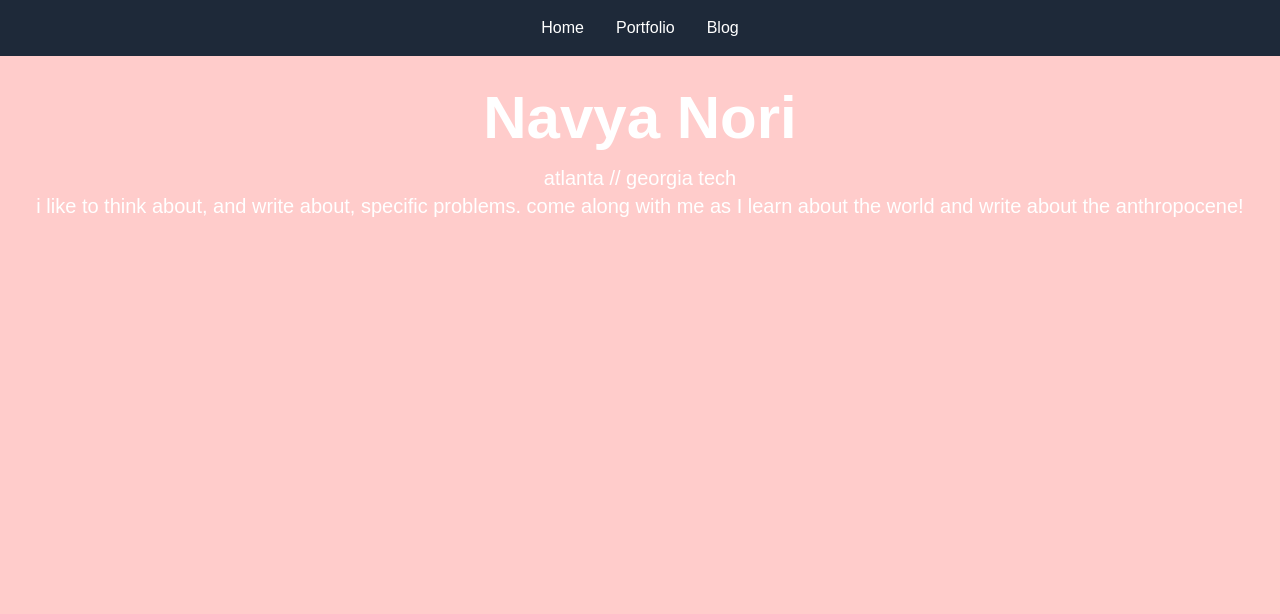
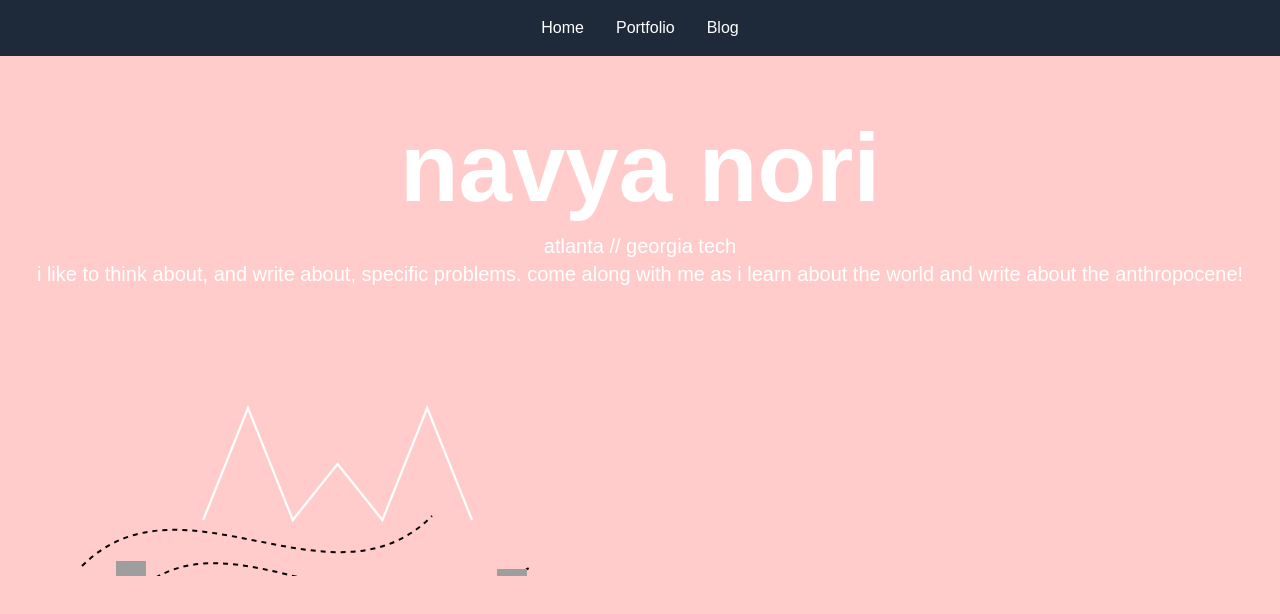
Before and after one commit to navyan6/personal-site, a Next.js app: page / in a window 1280 px wide. Shown: the top 614 px of the page. Built offline with nearby package versions, Linux system fonts and the light colour scheme; grey boxes are pictures that could not be loaded.

Commit message:
testing animation

```diff
--- a/app/globals.css
+++ b/app/globals.css
@@ -24,3 +24,54 @@
   color: var(--foreground);
   font-family: Arial, Helvetica, sans-serif;
 }
+
+@keyframes draw {
+  to {
+    stroke-dashoffset: 0;
+  }
+}
+
+.animate-draw path {
+  stroke-dasharray: 1000;
+  stroke-dashoffset: 1000;
+  animation: draw 3s linear forwards;
+}
+
+@keyframes fly1 {
+  0% {
+    transform: translate(50px, 150px);
+  }
+  100% {
+    transform: translate(400px, 100px);
+  }
+}
+
+@keyframes fly2 {
+  0% {
+    transform: translate(100px, 180px);
+  }
+  100% {
+    transform: translate(500px, 150px);
+  }
+}
+
+@keyframes fly3 {
+  0% {
+    transform: translate(150px, 200px);
+  }
+  100% {
+    transform: translate(600px, 200px);
+  }
+}
+
+.animate-fly1 {
+  animation: fly1 5s linear infinite;
+}
+
+.animate-fly2 {
+  animation: fly2 6s linear infinite;
+}
+
+.animate-fly3 {
+  animation: fly3 7s linear infinite;
+}
--- a/app/page.tsx
+++ b/app/page.tsx
@@ -2,12 +2,78 @@
 
 export default function Home() {
   return (
-    <div className="text-center">
-      <h1 className="text-6xl font-bold text-white">Navya Nori</h1>
+    <div className="text-center relative">
+      <h1 className="text-8xl font-extrabold text-white mt-8">navya nori</h1>
       <p className="text-xl text-white mt-4">
         atlanta // georgia tech <br />
-        i like to think about, and write about, specific problems.  come along with me as I learn about the world and write about the anthropocene!
+        i like to think about, and write about, specific problems. come along with
+        me as i learn about the world and write about the anthropocene!
       </p>
+      <div className="mt-16">
+        <svg
+          className="w-full max-w-4xl mx-auto animate-draw"
+          xmlns="http://www.w3.org/2000/svg"
+          viewBox="0 0 800 200"
+          fill="none"
+          stroke="white"
+          strokeWidth="2"
+        >
+          {/* Replace this path with an actual Atlanta skyline SVG path */}
+          <path
+            d="M10 150 L50 50 L90 150 L130 100 L170 150 L210 50 L250 150"
+            strokeDasharray="1000"
+            strokeDashoffset="1000"
+          />
+        </svg>
+      </div>
+
+      {/* Yellow Jackets Animation */}
+      <div className="absolute bottom-0 left-0 w-full h-40 overflow-hidden">
+        <svg className="absolute w-full h-full">
+          {/* Path 1 */}
+          <path
+            d="M50,150 C150,50 300,200 400,100"
+            stroke="black"
+            strokeWidth="2"
+            strokeDasharray="5,5"
+            fill="none"
+          />
+          <image
+            href="/yellow-jacket.svg"
+            width="30"
+            height="30"
+            className="animate-fly1"
+          />
+          {/* Path 2 */}
+          <path
+            d="M100,180 C200,80 350,250 500,150"
+            stroke="black"
+            strokeWidth="2"
+            strokeDasharray="5,5"
+            fill="none"
+          />
+          <image
+            href="/yellow-jacket.svg"
+            width="30"
+            height="30"
+            className="animate-fly2"
+          />
+          {/* Path 3 */}
+          <path
+            d="M150,200 C250,100 400,300 600,200"
+            stroke="black"
+            strokeWidth="2"
+            strokeDasharray="5,5"
+            fill="none"
+          />
+          <image
+            href="/yellow-jacket.svg"
+            width="30"
+            height="30"
+            className="animate-fly3"
+          />
+        </svg>
+      </div>
     </div>
   );
 }
--- a/app/portfolio/page.tsx
+++ b/app/portfolio/page.tsx
@@ -1,10 +1,15 @@
 export default function Portfolio() {
   return (
     <div className="text-center">
-      <h1 className="text-4xl font-bold text-white">My Projects</h1>
+      <h1 className="text-4xl font-bold text-white">project archive</h1>
       <p className="text-lg text-white mt-4">
         currently interested in machine learning for materials science and sustainability.
-        previously worked on AI-based solutions for various diseases in an effort to make healthcare more equitable. check out my work below!
+        <br />
+        <br />
+        previously worked on AI-based solutions for various diseases in an effort to make healthcare more equitable.
+        <br />
+        <br />
+        check out my work below!
       </p>
     </div>
   );
```
Also changed, not shown: yellow-jacket.svg (added).
